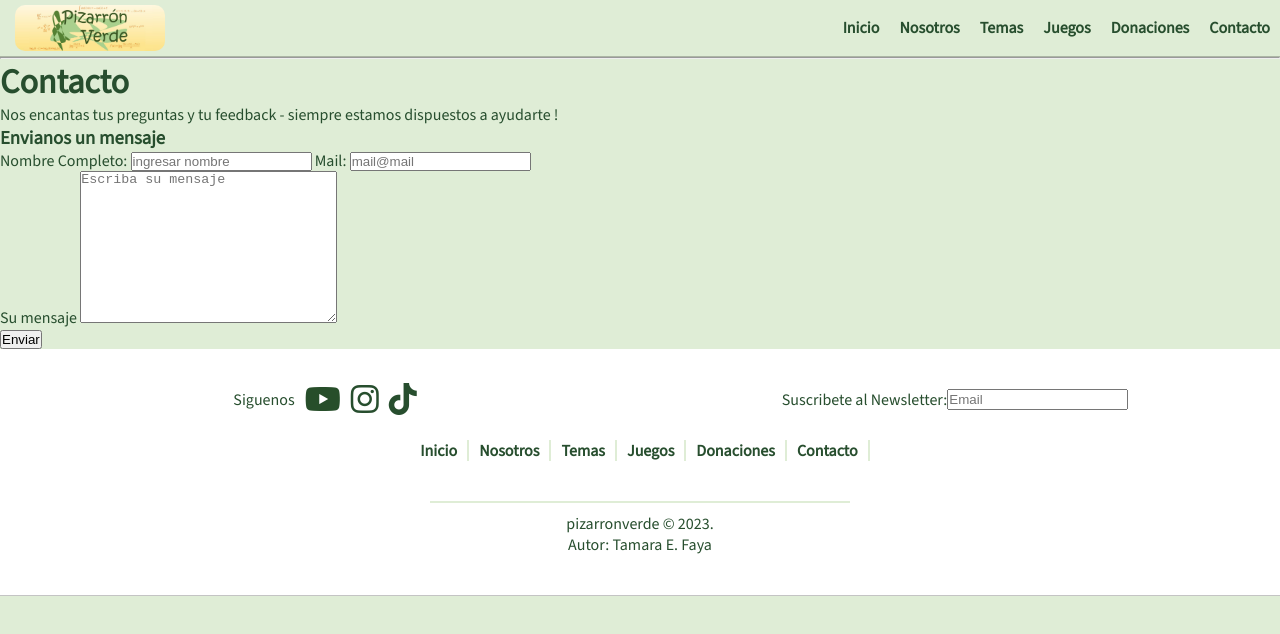
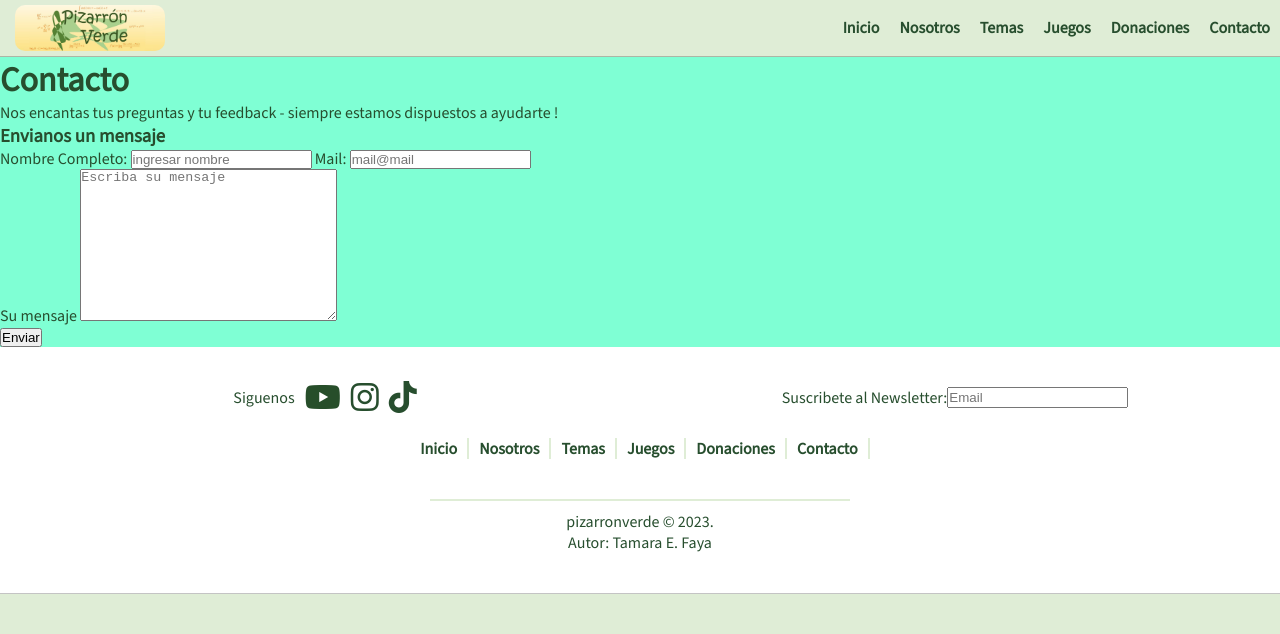
Before and after one commit to tefmail/coder_desarrolloweb, a plain HTML site: page pages/contacto.html in a window 1280 px wide. Drawn offline with nearby package versions, Linux system fonts and the light colour scheme.

Commit message:
Formato formulario en Contacto y arreglo link css en index

```diff
--- a/css/style.css
+++ b/css/style.css
@@ -226,6 +226,11 @@ footer {
 }
 
 /* ************ CONTACTO ********************** */
+.form-container{
+    background-color: aquamarine;
+}
+
+
 
 /* ************ FOOTER ********************** */
 
--- a/pages/contacto.html
+++ b/pages/contacto.html
@@ -45,19 +45,21 @@
     </header>
     <!-- **************** Fin de Header *******************-->
     <main>
-        <hr />
-        <h1>Contacto</h1>
 
-        <!-- texto indicativo -->
-        <p>
-            Nos encantas tus preguntas y tu feedback - siempre estamos dispuestos a ayudarte !
-        </p>
 
-        <h3>Envianos un mensaje</h3>
 
 
         <!-- FORMULARIO DE CONTACTO -->
-        <section>
+        <section class="form-container">
+            <h1>Contacto</h1>
+
+            <!-- texto indicativo -->
+            <p>
+                Nos encantas tus preguntas y tu feedback - siempre estamos dispuestos a ayudarte !
+            </p>
+
+            <h3>Envianos un mensaje</h3>
+
             <form action="#">
                 <div>
                     <label for="nombre">Nombre Completo:</label>
```
Also changed, not shown: index.html (+1 -1 lines).
